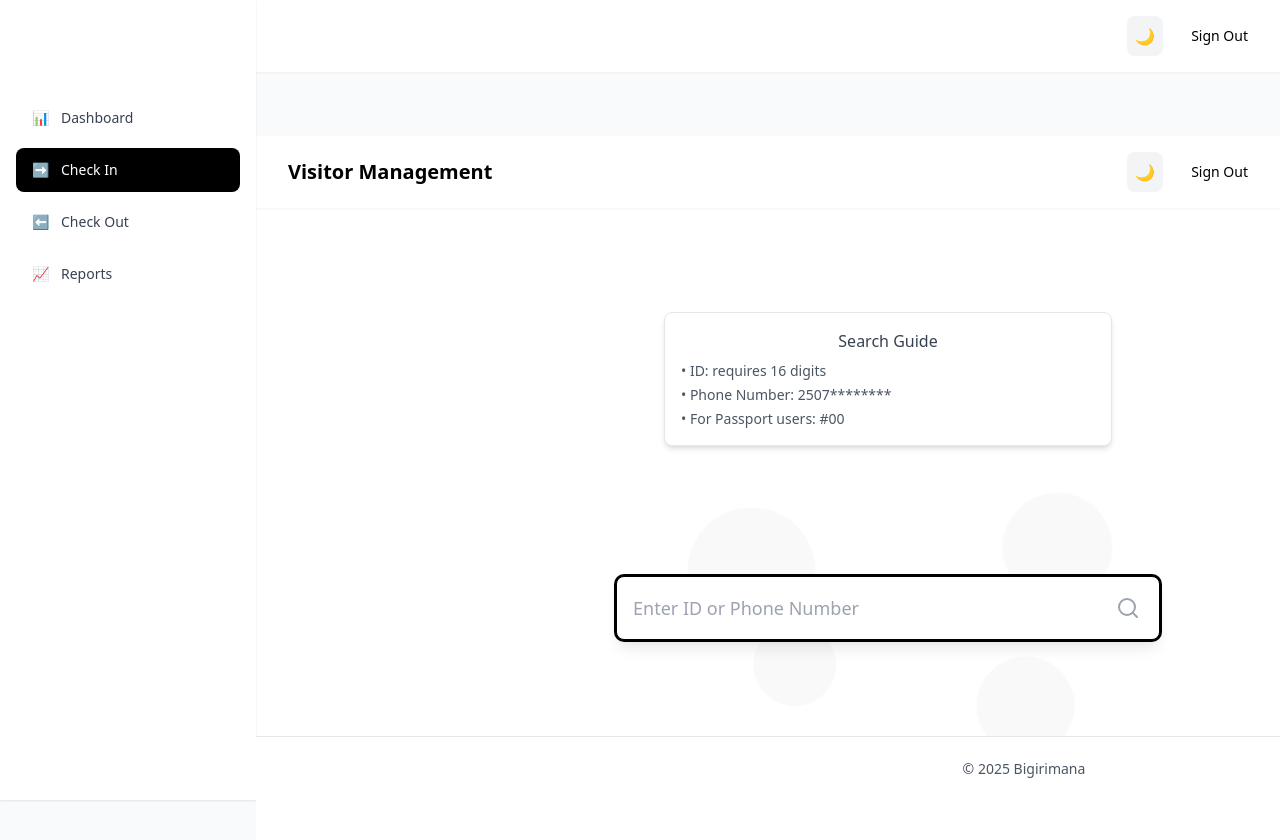
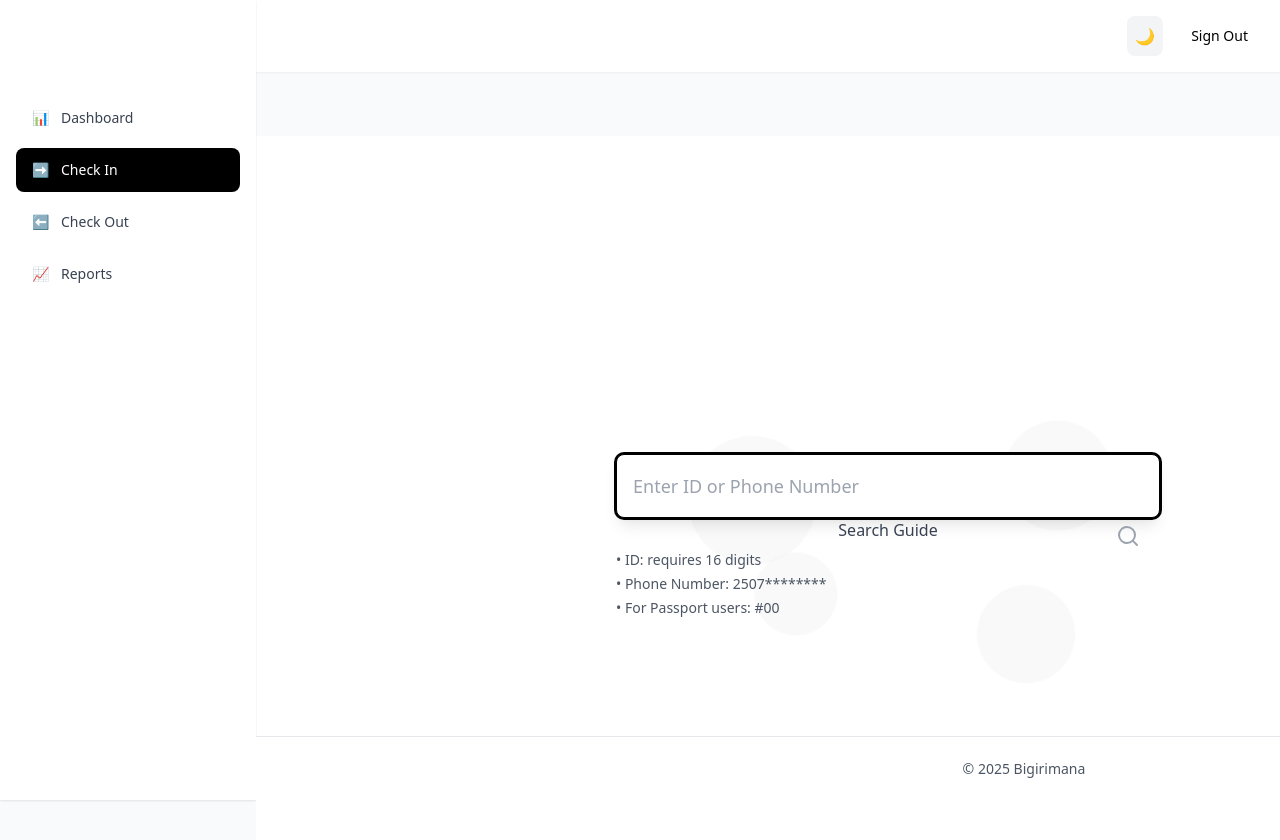
Before and after one commit to bguerschom0/VMS, a React (Vite) app: page /check-in in a window 1280 px wide. Shown: the top 840 px of the page. Built offline with nearby package versions, Linux system fonts and the light colour scheme; sample sign-in values are in the browser's storage.

Commit message:
Update SearchVisitor.jsx

```diff
--- a/src/pages/check-in/SearchVisitor.jsx
+++ b/src/pages/check-in/SearchVisitor.jsx
@@ -103,26 +103,12 @@ const SearchVisitor = () => {
 
   return (
     <div className="min-h-screen bg-white dark:bg-gray-900">
-      <Header />
       <Sidebar />
 
       <main className="pl-64 pr-4"> {/* Adjust padding to account for sidebar */}
         <div className="pt-16 pb-16"> {/* Adjust padding for header and footer */}
           <div className="h-[calc(100vh-8rem)] relative flex items-center justify-center">
-            {/* Search Guide Card */}
-            <div className="absolute top-10 left-1/2 transform -translate-x-1/2
-                          bg-white dark:bg-gray-800 rounded-lg shadow-md p-4
-                          border border-gray-200 dark:border-gray-700
-                          max-w-md w-full mx-auto">
-              <h3 className="text-center font-medium text-gray-700 dark:text-gray-300 mb-2">
-                Search Guide
-              </h3>
-              <div className="text-sm text-gray-600 dark:text-gray-400 space-y-1">
-                <p>• ID: requires 16 digits</p>
-                <p>• Phone Number: 2507********</p>
-                <p>• For Passport users: #00</p>
-              </div>
-            </div>
+
 
             {/* Centered container for search and floating circles */}
             <div className="relative w-full max-w-xl h-96 flex items-center justify-center">
@@ -183,6 +169,17 @@ const SearchVisitor = () => {
                     </motion.svg>
                   </button>
 
+                              {/* Search Guide Card */}
+              <h3 className="text-center font-medium text-gray-700 dark:text-gray-300 mb-2">
+                Search Guide
+              </h3>
+              <div className="text-sm text-gray-600 dark:text-gray-400 space-y-1">
+                <p>• ID: requires 16 digits</p>
+                <p>• Phone Number: 2507********</p>
+                <p>• For Passport users: #00</p>
+              </div>
+
+
                   {/* Error Message */}
                   {error && (
                     <motion.p
```
